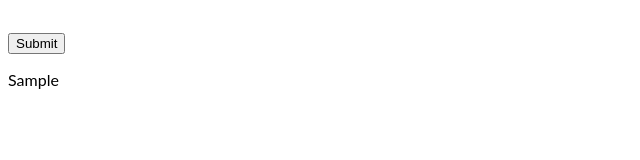
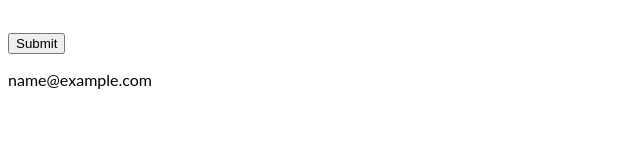
Before and after one commit to Senatorgbolahan/registration_form, a React (Create React App) app: page / in a window 1280 px wide. Both pictures are taken after typing "Sample", "Sample", "name@example.com" into the empty fields and a click on the button "Submit". Shown: the part 126-286 px from the top of the page, without its empty margins (0-640 px from the left). Built offline with nearby package versions, Linux system fonts and the light colour scheme.

Commit message:
2 files modified

```diff
--- a/src/App.js
+++ b/src/App.js
@@ -21,7 +21,9 @@ export default function App() {
   };
   const handleDetails = () => {
     let names = {
-      name: firstName,
+      firstName: firstName,
+      lastName: lastName,
+      email: email,
     };
     setstore([...stores, names]);
   };
--- a/src/components/DisplayDetails.jsx
+++ b/src/components/DisplayDetails.jsx
@@ -4,7 +4,9 @@ const DisplayDetails = ({ stores }) => {
   return (
     <div>
       {stores.map((store) => (
-        <p>{store.name}</p>
+        <p>{store.firstName}</p>,
+        <p>{store.lastName}</p>,
+        <p>{store.email}</p>
       ))}
     </div>
   );
```
